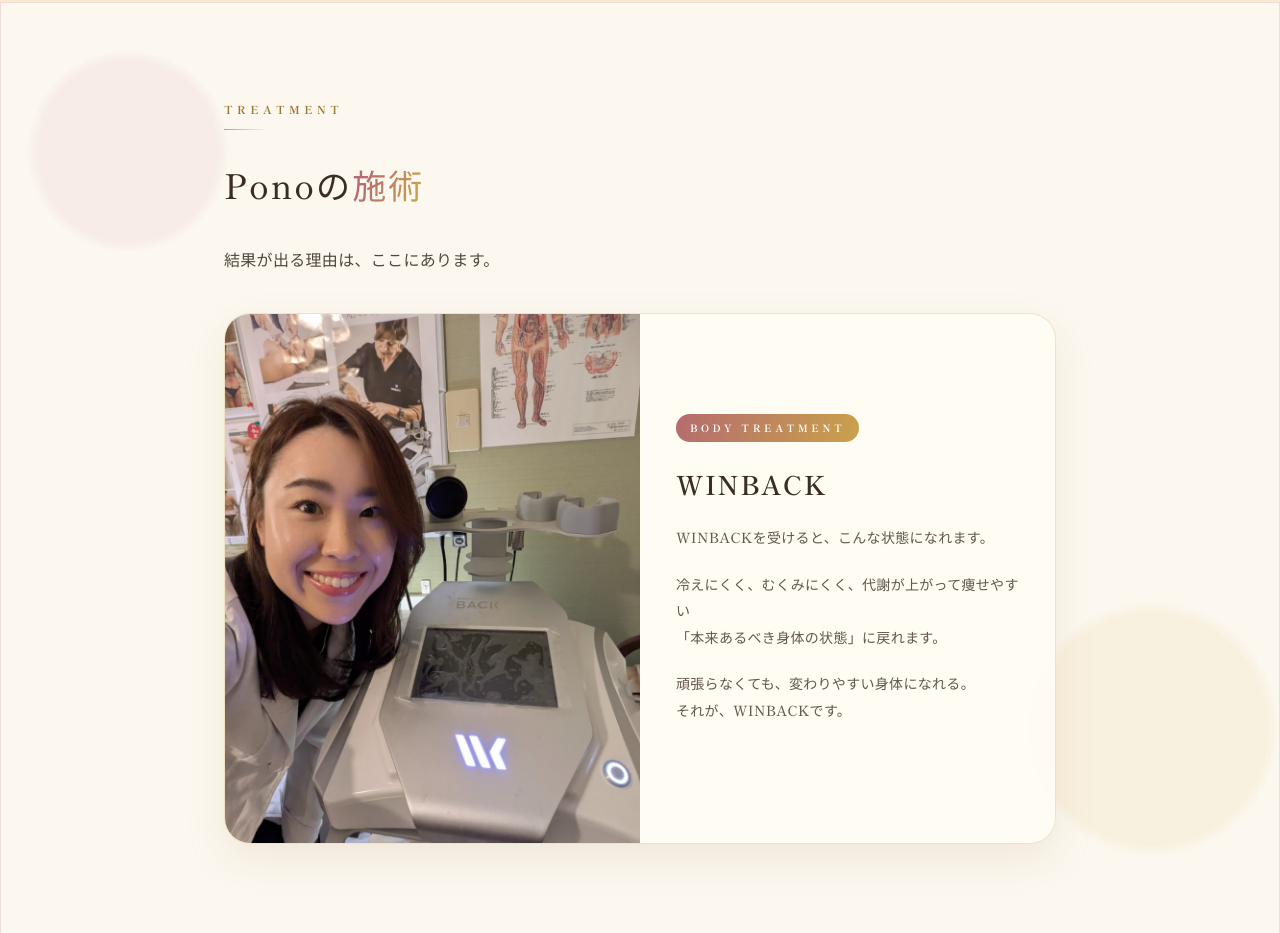
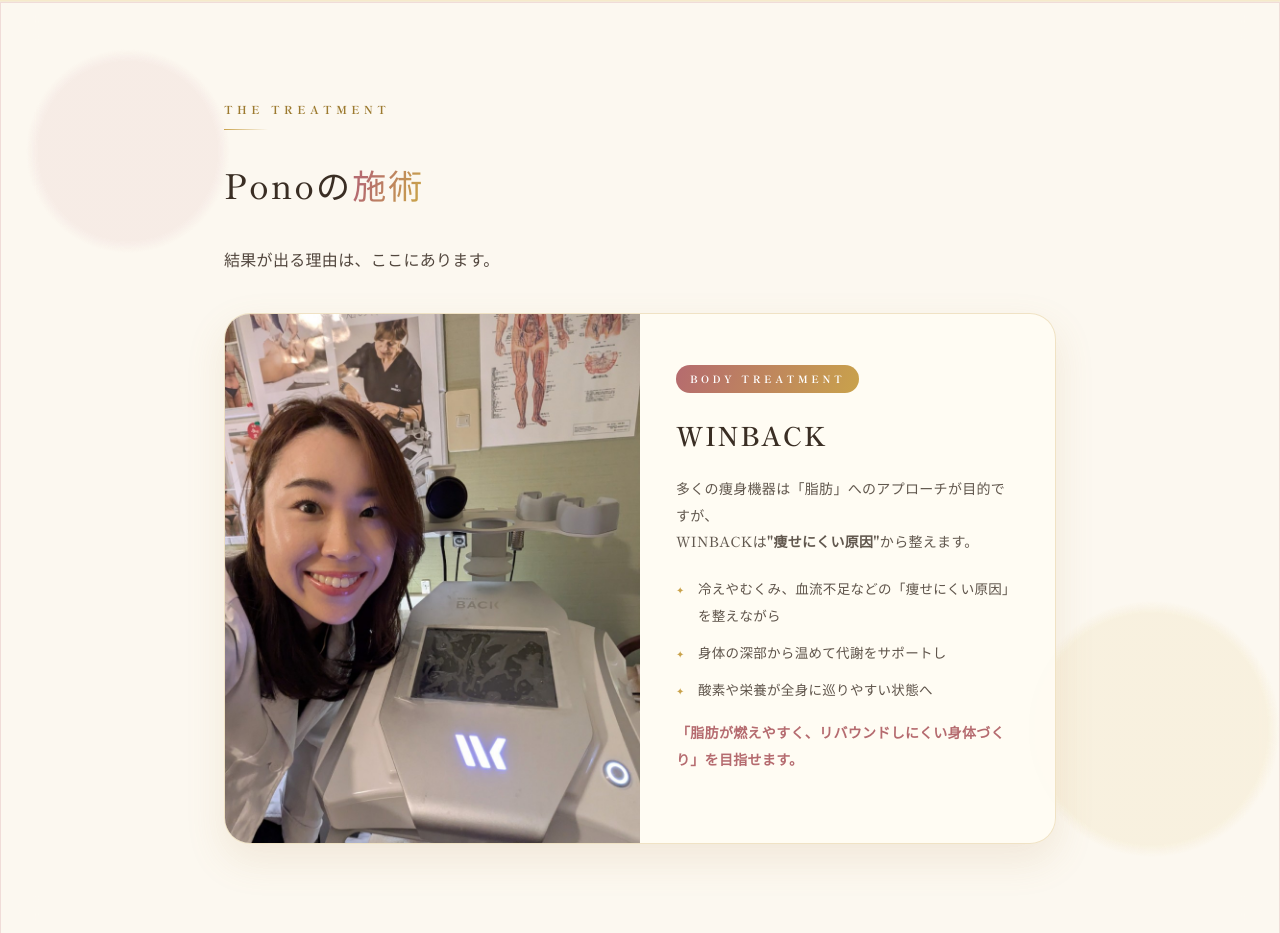
Before and after one commit to BudiAntoro13/pono-landing-page, a plain HTML site: page index.html in a window 1280 px wide. Shown: the part 4490-5423 px from the top of the page. Drawn offline with Linux system fonts and the light colour scheme.

Commit message:
Update index.html

```diff
--- a/index.html
+++ b/index.html
@@ -585,7 +585,7 @@
 
 <section class="bg-light-rose">
   <div class="wrap reveal">
-        <span class="eyebrow">TREATMENT</span>
+    <span class="eyebrow">THE TREATMENT</span>
     <h2>Ponoの<em>施術</em></h2>
     <p class="lead">結果が出る理由は、ここにあります。</p>
 
@@ -597,12 +597,15 @@
       <div class="menu-body">
         <span class="menu-tag">BODY TREATMENT</span>
         <h3>WINBACK</h3>
-          <p>WINBACKを受けると、こんな状態になれます。</p>
-          <p>冷えにくく、むくみにくく、代謝が上がって痩せやすい<br>「本来あるべき身体の状態」に戻れます。</p>
-          <p>頑張らなくても、変わりやすい身体になれる。<br>それが、WINBACKです。</p>
+        <p>多くの痩身機器は「脂肪」へのアプローチが目的ですが、<br>WINBACKは<strong>"痩せにくい原因"</strong>から整えます。</p>
+        <ul class="menu-points">
+          <li>冷えやむくみ、血流不足などの「痩せにくい原因」を整えながら</li>
+          <li>身体の深部から温めて代謝をサポートし</li>
+          <li>酸素や栄養が全身に巡りやすい状態へ</li>
+        </ul>
+        <p style="margin-top: 16px; font-weight: 600; color: var(--rose);">「脂肪が燃えやすく、リバウンドしにくい身体づくり」を目指せます。</p>
       </div>
     </div>
-
   </div>
 </section>
 
```
Lines whose indentation alone changed are shown as unchanged.
